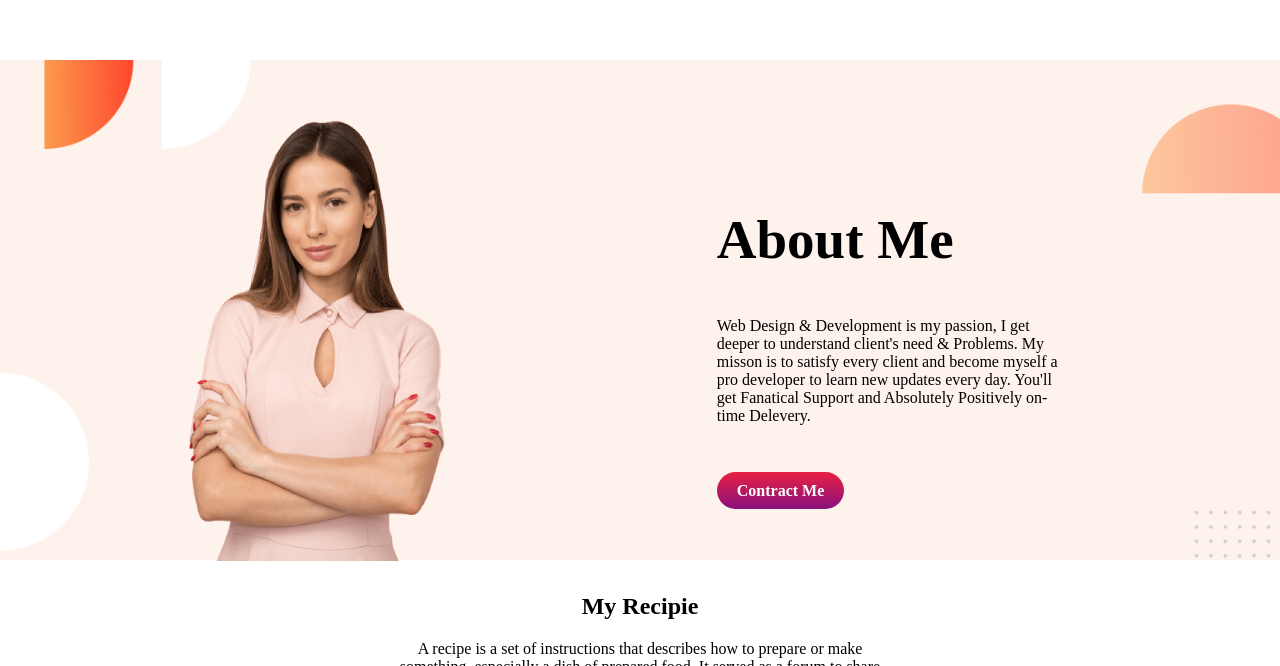
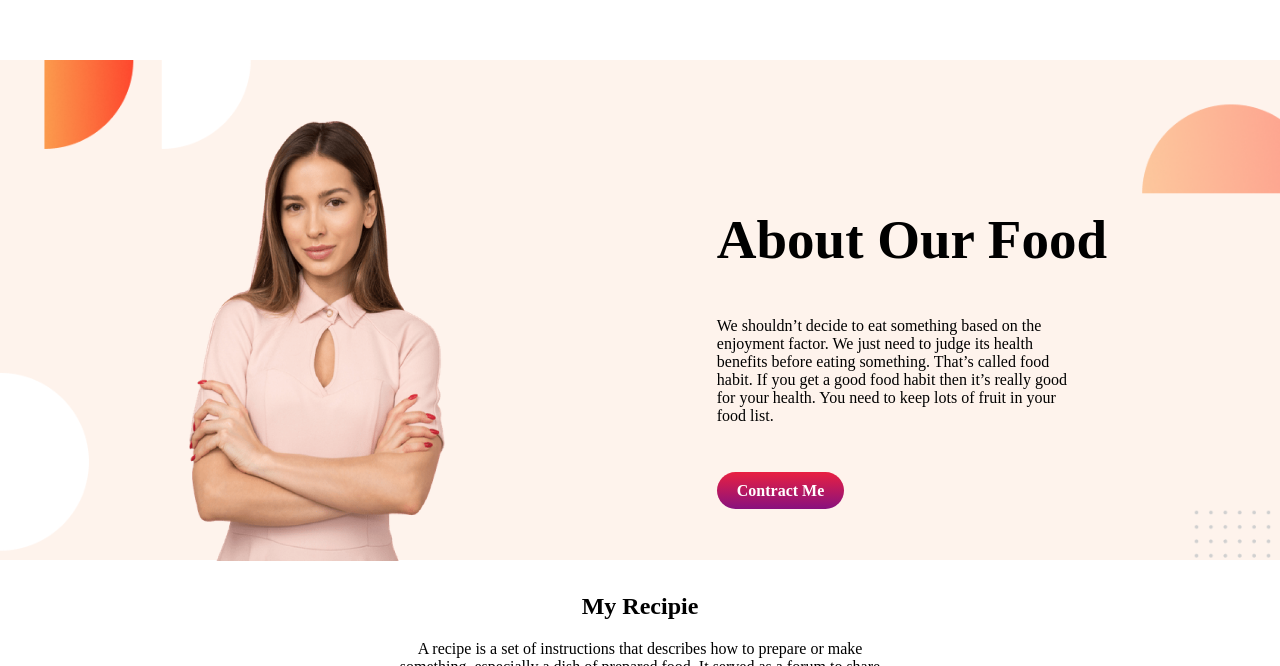
Before and after one commit to farid5630/food-assignment, a plain HTML site: page index.html in a window 1280 px wide. Shown: the part 560-1226 px from the top of the page. Drawn offline with Linux system fonts and the light colour scheme; a web font is replaced by a local one.

Commit message:
correction

```diff
--- a/index.html
+++ b/index.html
@@ -28,8 +28,8 @@
                 <img id="forid" src="images/female/Person Image.png" alt="">
             </div>
             <div  class="haf-width about">
-                <h1>About Me</h1>
-                <p>Web Design & Development is my passion, I get deeper to understand client's need & Problems. My misson is to satisfy every client and become myself a pro developer to learn new updates every day. You'll get Fanatical Support and Absolutely Positively on-time Delevery.</p>
+                <h1>About Our Food</h1>
+                <p>We shouldn’t decide to eat something based on the enjoyment factor. We just need to judge its health benefits before eating something. That’s called food habit. If you get a good food habit then it’s really good for your health. You need to keep lots of fruit in your food list.</p>
                 <a class="top-button contract" href="https://www.webtalk.co/mdfaridul.islam" target="_blank" >Contract Me</a>
             </div>
         </div>
@@ -85,7 +85,7 @@
             <h1>Dimer Alur Chop</h1>
             <h3>Dina Begum</h3>
             <p>Dina Begum shares her recipe for dimer alur chop; a spiced potato and egg croquette. A popular street food in Bangladesh served with a squeeze of fresh lime juice and chilli sauce. You can make up a big batch in advance, then deep-fry before serving. Although better fried fresh, they can be reheated in the oven– do not use a microwave, as the boiled egg might explode!</p>
-            <a href="">Order Now</a>
+            <a href="https://www.webtalk.co/mdfaridul.islam" target="_blank" >Order Now</a>
 
         </div>
 
```
